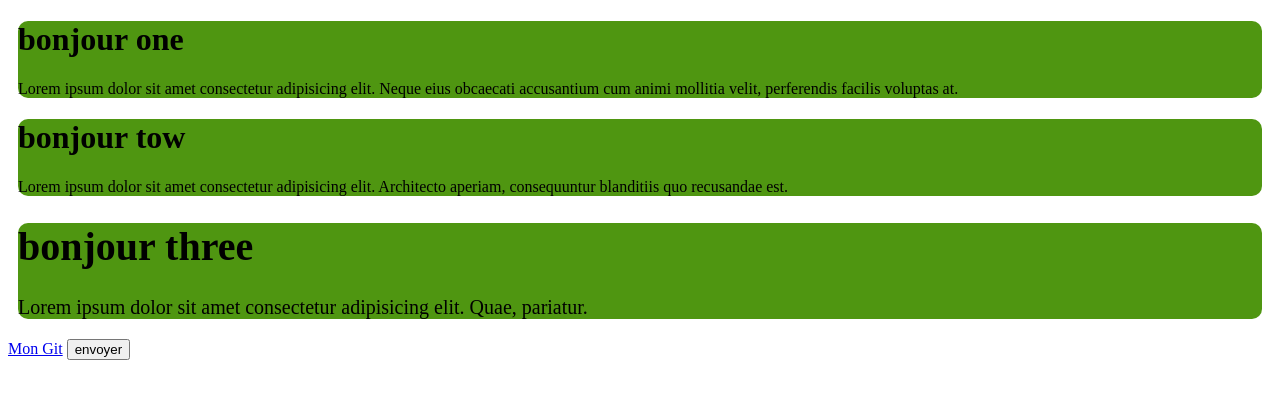
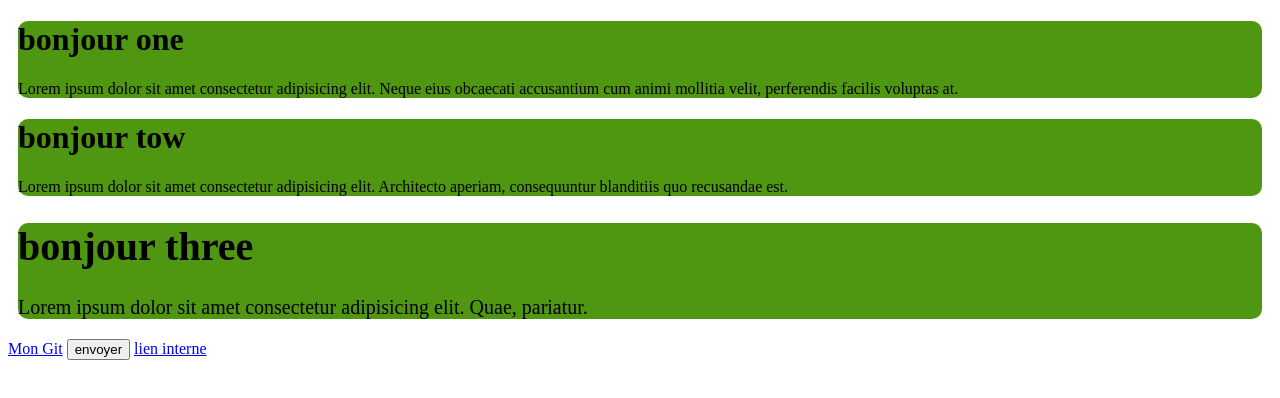
Before and after one commit to Hayder52/projet-css, a plain HTML site: page index.html in a window 1280 px wide. Drawn offline with Linux system fonts and the light colour scheme.

Commit message:
deuxieme modification

```diff
--- a/index.html
+++ b/index.html
@@ -29,5 +29,6 @@
 </div>
 <a href="https://github.com/Hayder52">Mon Git</a>
 <button>envoyer</button>
+<a href="#">lien interne</a>
 </body>
 </html>
```
